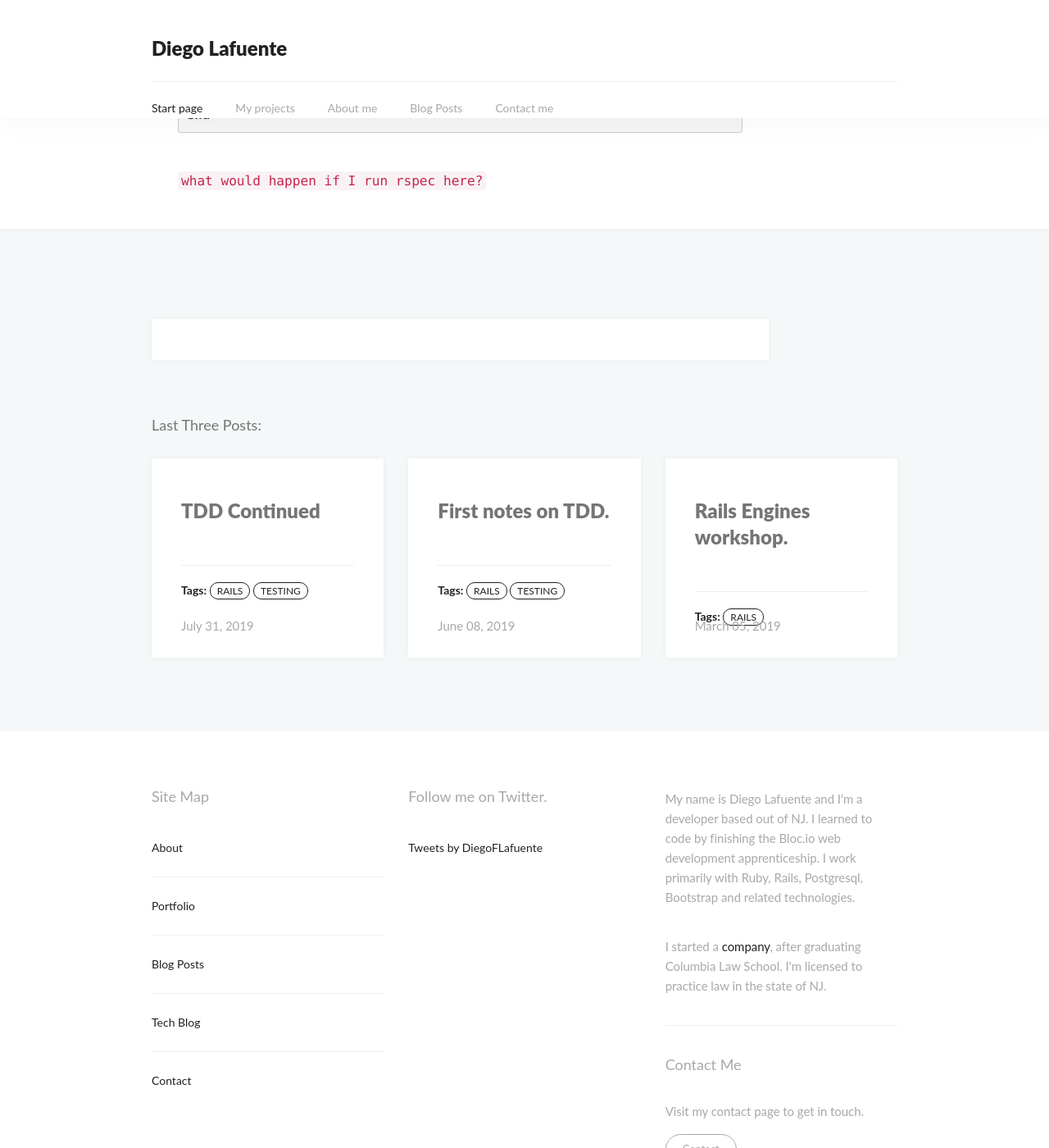
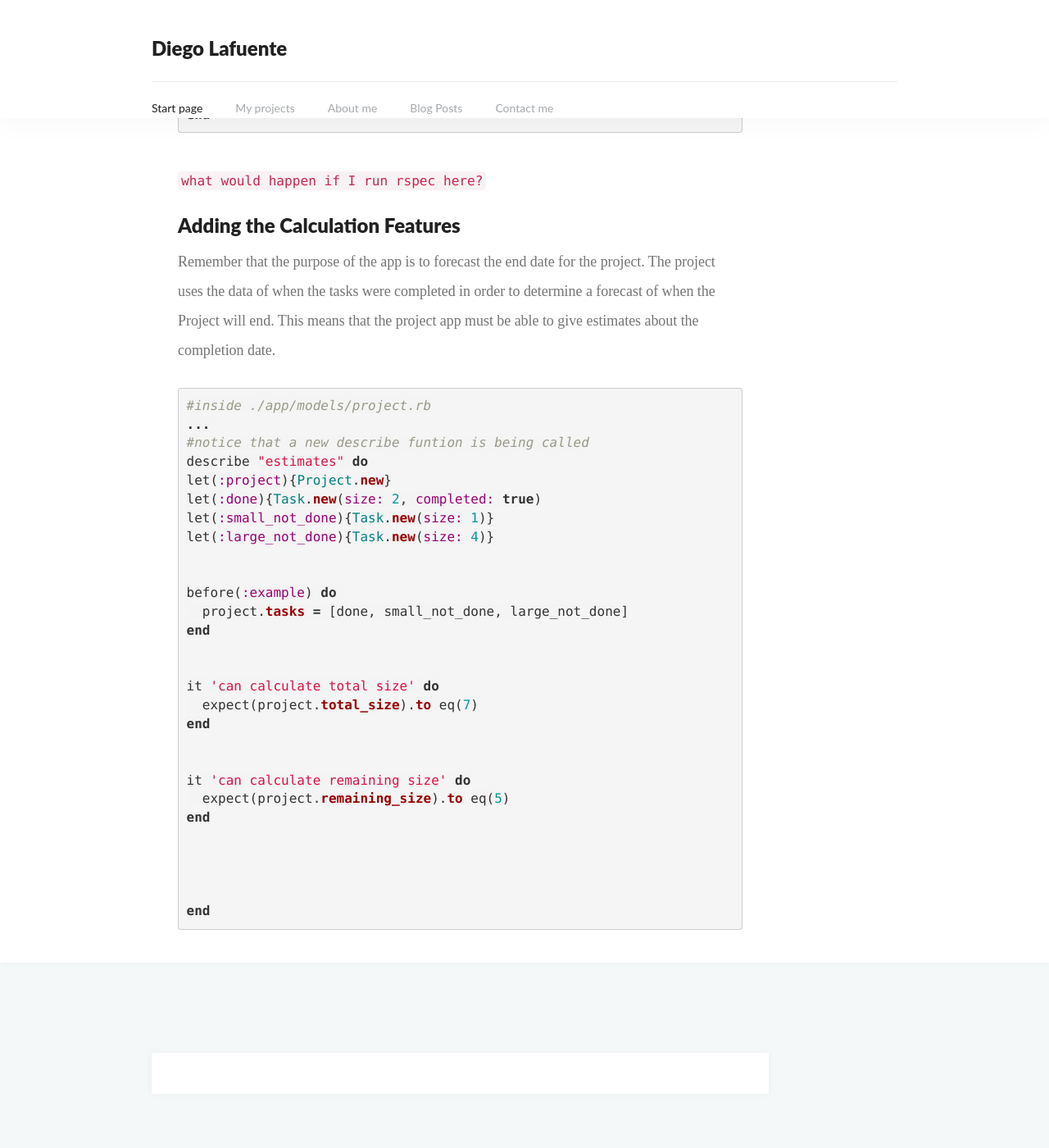
Before and after one commit to dlaf88/dlaf88.github.io, a Jekyll site: the page built from _posts/2019-07-31-TDD-continued.md, in a window 1280 px wide and 1400 px high, scrolled down 5818 px. Shown: the whole window at 82% size. Built offline with Jekyll 4.4.1, drawn with Linux system fonts in a browser that asks for light colours; nearby versions of some CDN libraries; library files that are not in the unit come from our copies; a script that is not in the unit is left out; comment, search, counter and statistics services are not loaded.

Commit message:
Update 2019-07-31-TDD-continued.md

```diff
--- a/_posts/2019-07-31-TDD-continued.md
+++ b/_posts/2019-07-31-TDD-continued.md
@@ -242,3 +242,39 @@ end
 {% endhighlight %}
 
 `what would happen if I run rspec here?`
+
+## Adding the Calculation Features
+
+Remember that the purpose of the app is to forecast the end date for the project. The project uses the data of when the tasks were completed in order to determine a forecast of when the Project will end. This means that the project app must be able to give estimates about the completion date.
+
+{% highlight ruby %}
+
+#inside ./app/models/project.rb
+...
+#notice that a new describe funtion is being called
+describe "estimates" do
+let(:project){Project.new}
+let(:done){Task.new(size: 2, completed: true)
+let(:small_not_done){Task.new(size: 1)}
+let(:large_not_done){Task.new(size: 4)}
+
+
+before(:example) do
+  project.tasks = [done, small_not_done, large_not_done]
+end
+
+
+it 'can calculate total size' do
+  expect(project.total_size).to eq(7)
+end
+
+
+it 'can calculate remaining size' do
+  expect(project.remaining_size).to eq(5)
+end
+
+
+
+
+end
+{% endhighlight %}
```
